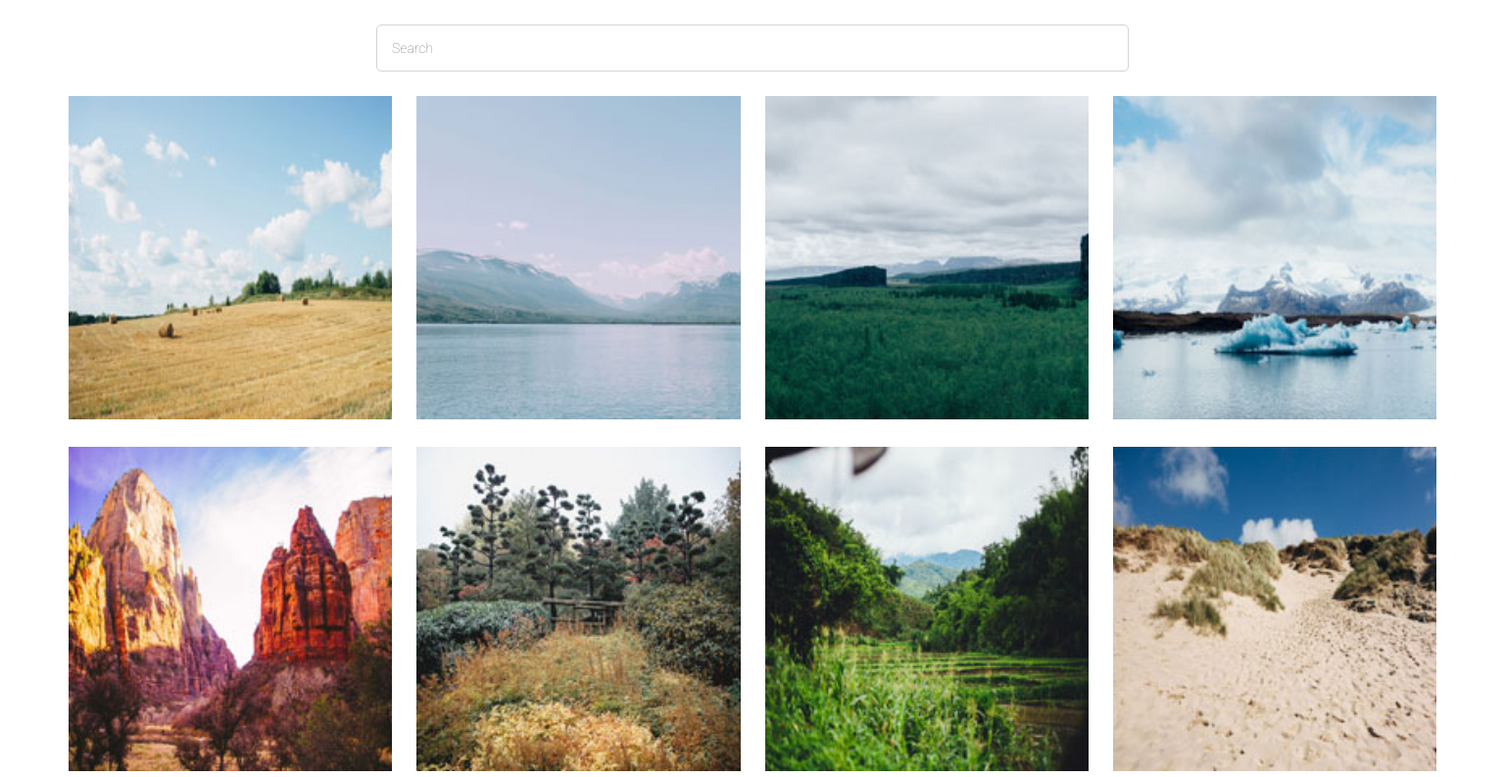
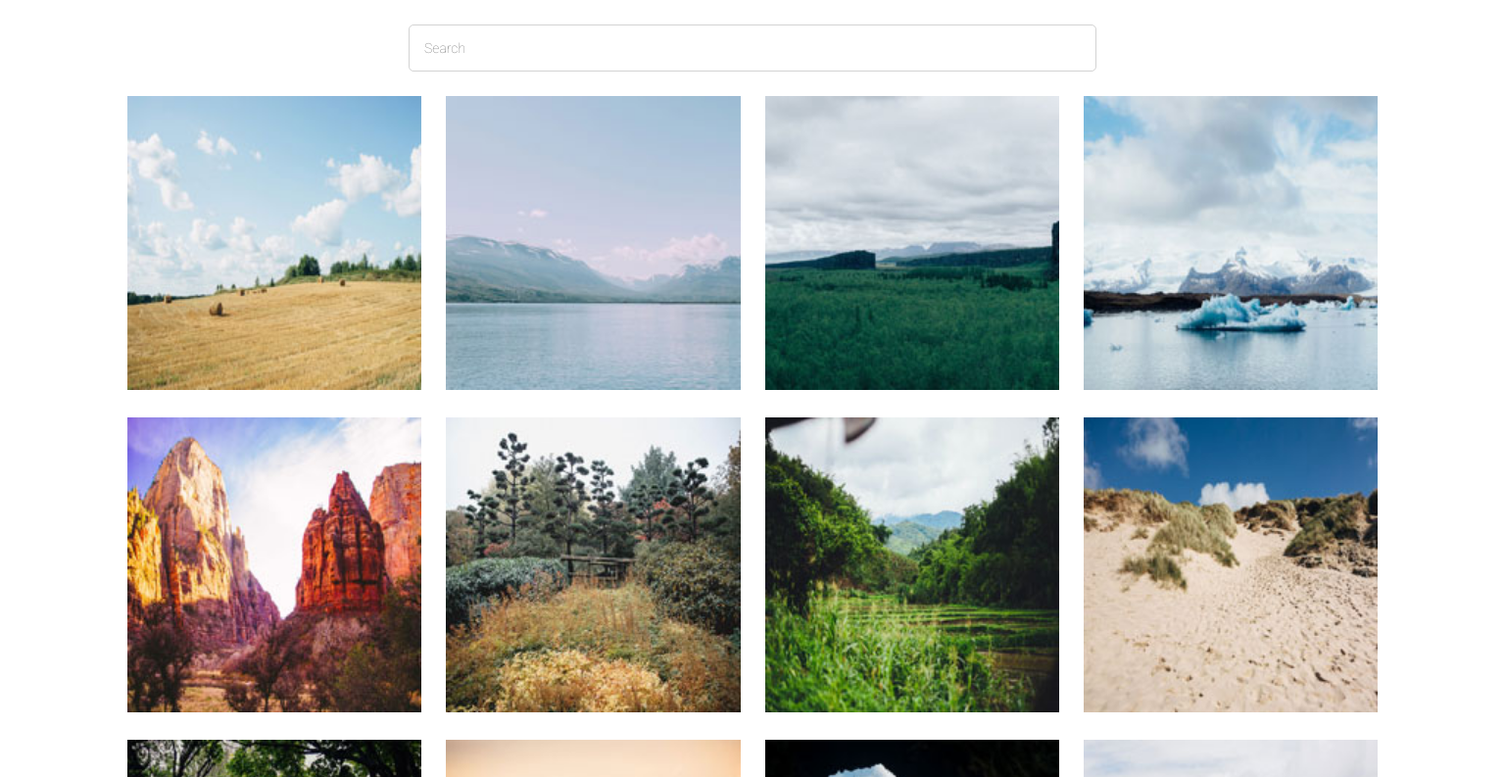
Before and after one commit to elijahpereira/Treehouse-Gallery-Project-5, a plain HTML site: page index.html in a window 1536 px wide. Shown: the top 793 px of the page at 98% size. Drawn offline with Linux system fonts and the light colour scheme.

Commit message:
integrated styles for 1440px viewport

```diff
--- a/sass/styles.scss
+++ b/sass/styles.scss
@@ -6,6 +6,10 @@ body{
     @media screen and (min-width: 1024px){
         padding-right: 70px;
         padding-left: 70px;
+    }
+    @media screen and (min-width: 1440px){
+        padding-right: 130px;
+        padding-left: 130px;
     }
 }
 
```
Also changed, not shown: css/styles.css, 1 other file.
